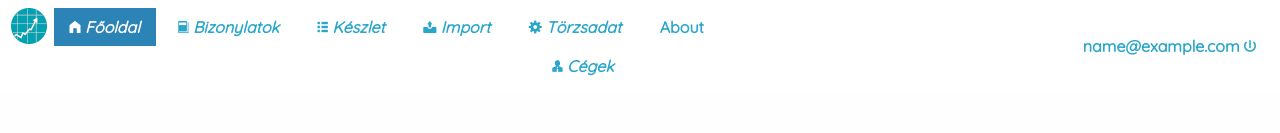
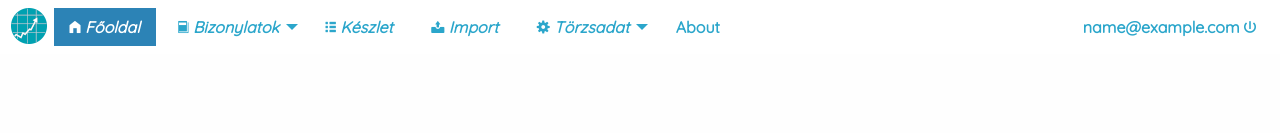
Before and after one commit to rrd108/stockr-vue, a Vue app: page /hu in a window 1280 px wide. Shown: the top 133 px of the page. Built offline with nearby package versions, Linux system fonts and the light colour scheme; no server answers; sample sign-in values are in the browser's storage.

Commit message:
header dropdown with foundation

```diff
--- a/src/components/StockRheader.vue
+++ b/src/components/StockRheader.vue
@@ -8,21 +8,32 @@
             <div class="title-bar-title">Menu</div>
         </div>
         -->
-
-        <div data-sticky-container>
-            <div class="top-bar" id="navbar" data-sticky data-options="marginTop:0;" style="width:100%">
+          <div class="top-bar">
               <div class="top-bar-left">
-                   <ul class="dropdown menu" data-dropdown-menu>
+                  <ul class="dropdown menu">
                       <li><img alt="StokR logo" src="../assets/img/logo.png"></li>
                       <li><router-link :to="`/${$i18n.locale}/`"><i class="fi-home"> Főoldal</i></router-link></li>
+                      <li @mouseenter="inInvoices = true" @mouseleave="inInvoices = false" class="is-dropdown-submenu-parent">
+                        <router-link to="/todo"><i class="fi-book"> Bizonylatok</i></router-link>
+                        <ul class="nested vertical menu" v-show="inInvoices">
                           <li><router-link to="/todo"><i class="fi-book"> Bizonylatok</i></router-link></li>
+                          <li><router-link to="/todo"><i class="fi-plus"> {{$t("new invoice")}}</i></router-link></li>
+                        </ul>
+                      </li>
                       <li><router-link :to="`/${$i18n.locale}/stock`"><i class="fi-list-thumbnails"> {{$t("stock")}}</i></router-link></li>
                       <li><router-link to="/todo"><i class="fi-upload"> Import</i></router-link></li>
-                        <li>
+                      <li @mouseenter="inMasterData = true" @mouseleave="inMasterData = false" class="is-dropdown-submenu-parent">
                         <router-link to="/todo"><i class="fi-widget"> Törzsadat</i></router-link>
-                          <ul class="nested vertical menu">
+                        <transition name="reveal-fade">
+                          <ul class="nested vertical menu" v-show="inMasterData">
                             <li><router-link to="/todo"><i class="fi-torso-business"> Cégek</i></router-link></li>
+                            <li><router-link to="/todo"><i class="fi-contrast"> {{$t("storages")}}</i></router-link></li>
+                            <li><router-link to="/todo"><i class="fi-torsos"> {{$t("partners")}}</i></router-link></li>
+                            <li><router-link to="/todo"><i class="fi-foot"> {{$t("products")}}</i></router-link></li>
+                            <li><router-link to="/todo"><i class="fi-puzzle"> {{$t("groups")}}</i></router-link></li>
+                            <li><router-link to="/todo"><i class="fi-shield"> {{$t("invoice types")}}</i></router-link></li>
                           </ul>
+                        </transition>
                       </li>
                       <li><router-link :to="`/${$i18n.locale}/about`">About</router-link></li>
                   </ul>
@@ -37,7 +48,6 @@
                   </ul>
               </div>
           </div>
-        </div>
       </nav>
     </header>
 </template>
@@ -45,6 +55,13 @@
 <script>
 export default {
   name: 'StockrHeader',
+
+  data() {
+    return {
+      inMasterData : false,
+      inInvoices: false,
+    }
+  },
 
   computed: {
     appCompany() {
@@ -88,4 +105,26 @@ ul.dropdown li {
     color: #fff;
     transition: background .5s, color .5s;
 }
+
+.nested {
+  position: absolute;
+  border-left: .3em solid #2c83b6;
+}
+.nested li {
+  white-space: nowrap;
+  text-align: left;
+}
+
+.reveal-fade-enter-active {
+  transition: all .3s ease;
+}
+.reveal-fade-leave-active {
+  transition: all .2s ease;
+}
+.reveal-fade-enter {
+  opacity: 0;
+}
+.reveal-fade-leave-to {
+  opacity: 0;
+}
 </style>
```
Lines whose indentation alone changed are shown as unchanged.
